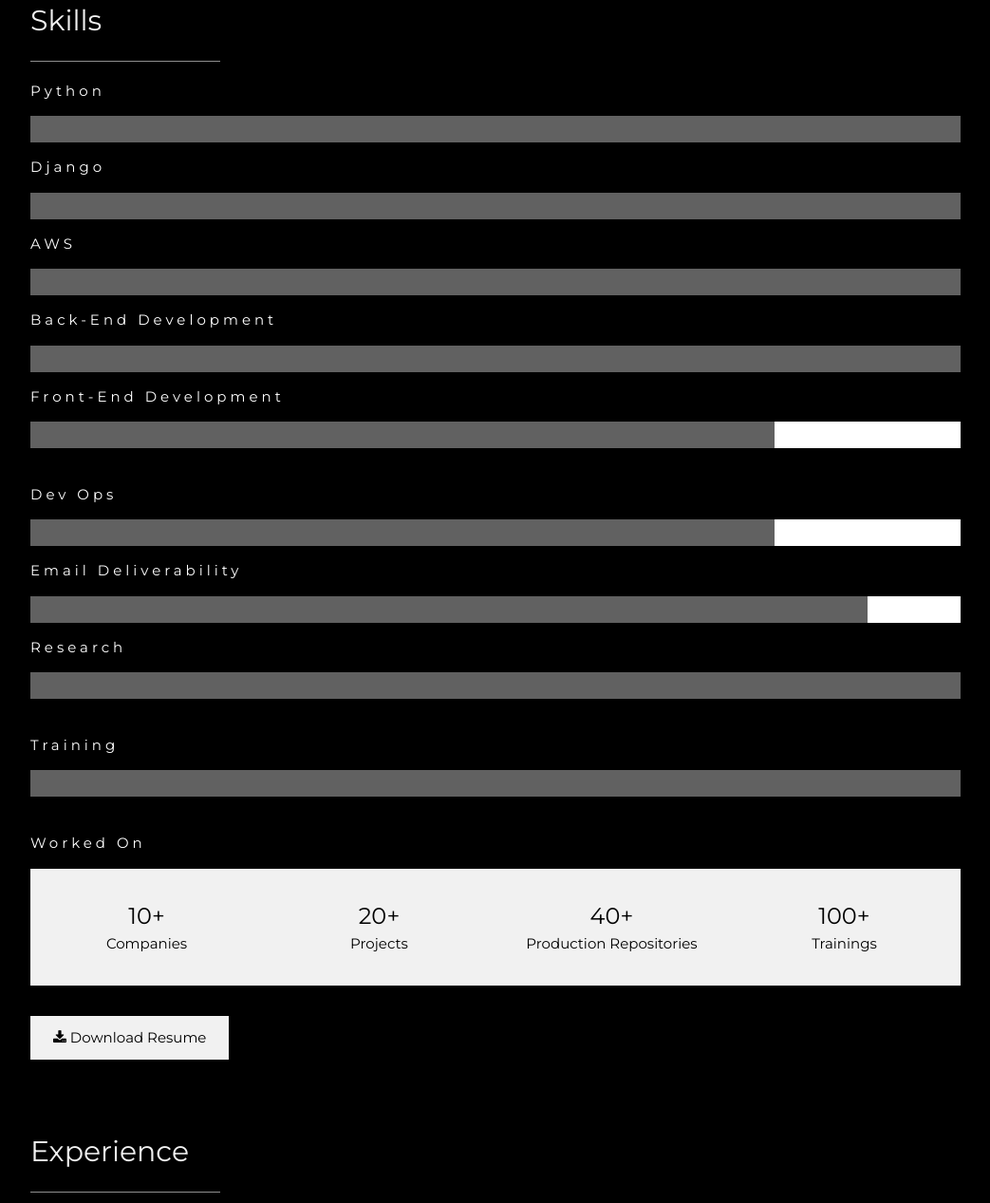
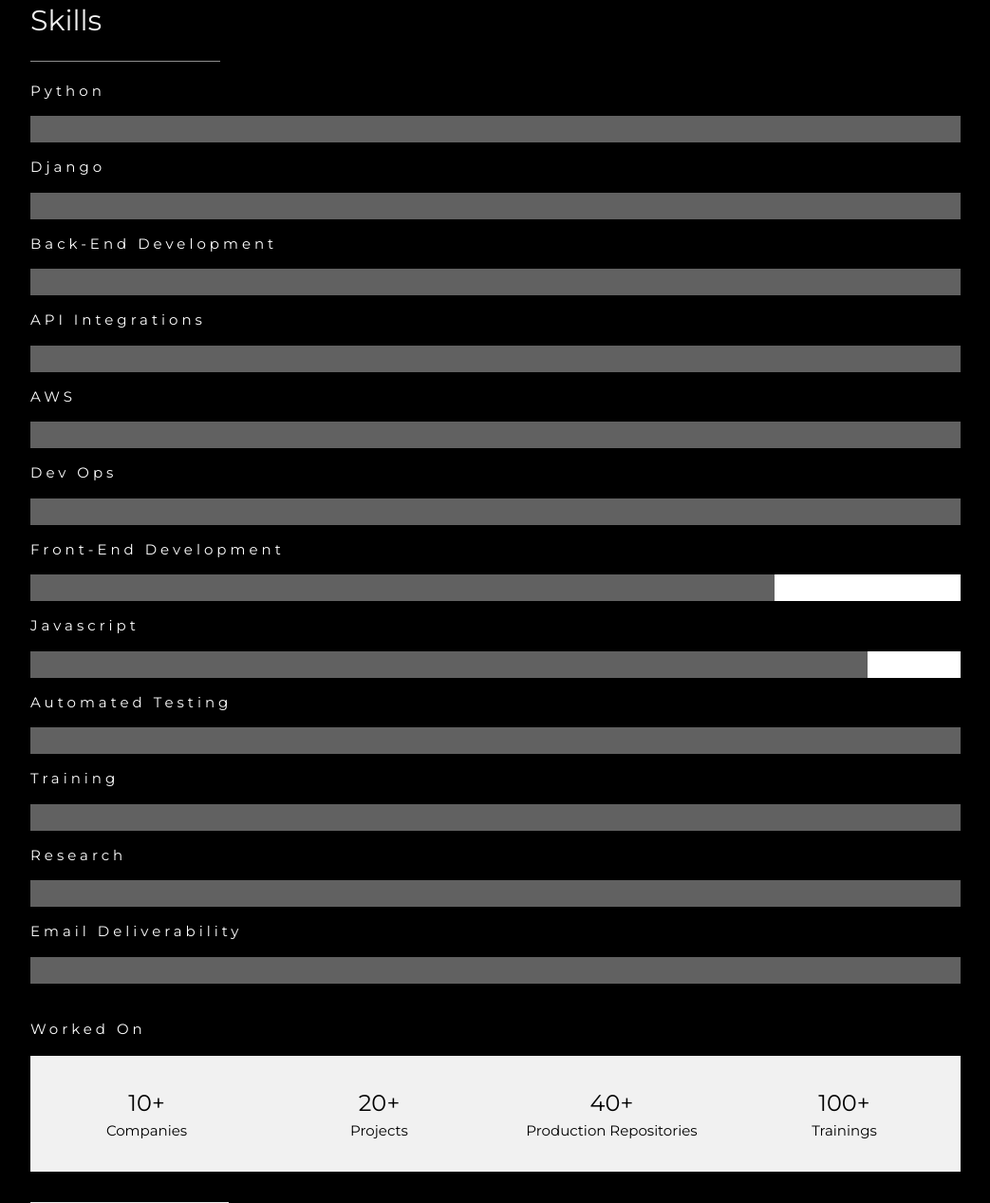
Before and after one commit to edchelstephens/portfolio, a Django app: page / in a window 1280 px wide. Shown: the part 2100-3367 px from the top of the page at 95% size, without its empty margins (178-1221 px from the left). Run offline with Django 4.2, Linux system fonts and the light colour scheme; some libraries are stand-ins or nearby versions.

Commit message:
chore: updates.

```diff
--- a/pages/templates/pages/index.html
+++ b/pages/templates/pages/index.html
@@ -179,11 +179,25 @@
                                     <div class="w3-white">
                                         <div class="w3-dark-grey" style="height: 28px; width: 100%"></div>
                                     </div>
+
+                                    <p class="w3-wide">Back-End Development</p>
+                                    <div class="w3-white">
+                                        <div class="w3-dark-grey" style="height: 28px; width: 100%"></div>
+                                    </div>
+
+
+                                    <p class="w3-wide">API Integrations</p>
+                                    <div class="w3-white">
+                                        <div class="w3-dark-grey" style="height: 28px; width: 100%"></div>
+                                    </div>
+
                                     <p class="w3-wide">AWS</p>
                                     <div class="w3-white">
                                         <div class="w3-dark-grey" style="height: 28px; width: 100%"></div>
                                     </div>
-                                    <p class="w3-wide">Back-End Development</p>
+
+
+                                    <p class="w3-wide">Dev Ops</p>
                                     <div class="w3-white">
                                         <div class="w3-dark-grey" style="height: 28px; width: 100%"></div>
                                     </div>
@@ -192,28 +206,37 @@
                                     <div class="w3-white">
                                         <div class="w3-dark-grey" style="height: 28px; width: 80%"></div>
                                     </div>
-                                    <br />
 
-                                    <p class="w3-wide">Dev Ops</p>
+                                    <p class="w3-wide">Javascript</p>
                                     <div class="w3-white">
-                                        <div class="w3-dark-grey" style="height: 28px; width: 80%"></div>
+                                        <div class="w3-dark-grey" style="height: 28px; width: 90%"></div>
                                     </div>
 
-                                    <p class="w3-wide">Email Deliverability</p>
+
+
+
+                                    <p class="w3-wide">Automated Testing</p>
                                     <div class="w3-white">
-                                        <div class="w3-dark-grey" style="height: 28px; width: 90%"></div>
+                                        <div class="w3-dark-grey" style="height: 28px; width: 100%"></div>
+                                    </div>
+
+
+                                    <p class="w3-wide">Training</p>
+                                    <div class="w3-white">
+                                        <div class="w3-dark-grey" style="height: 28px; width: 100%"></div>
                                     </div>
 
                                     <p class="w3-wide">Research</p>
                                     <div class="w3-white">
                                         <div class="w3-dark-grey" style="height: 28px; width: 100%"></div>
                                     </div>
-                                    <br />
 
-                                    <p class="w3-wide">Training</p>
+
+                                    <p class="w3-wide">Email Deliverability</p>
                                     <div class="w3-white">
                                         <div class="w3-dark-grey" style="height: 28px; width: 100%"></div>
                                     </div>
+
                                     <br />
 
                                     <p class="w3-wide">Worked On</p>
@@ -333,7 +356,7 @@
                                             <li class="w3-padding-16">CI/CD Actions</li>
                                             <li class="w3-padding-16">Research & Training</li>
                                             <li class="w3-padding-16">
-                                                <h2>$ 31</h2>
+                                                <h2>$ 35</h2>
                                                 <span class="w3-opacity">per hour</span>
                                             </li>
                                         </ul>
```
